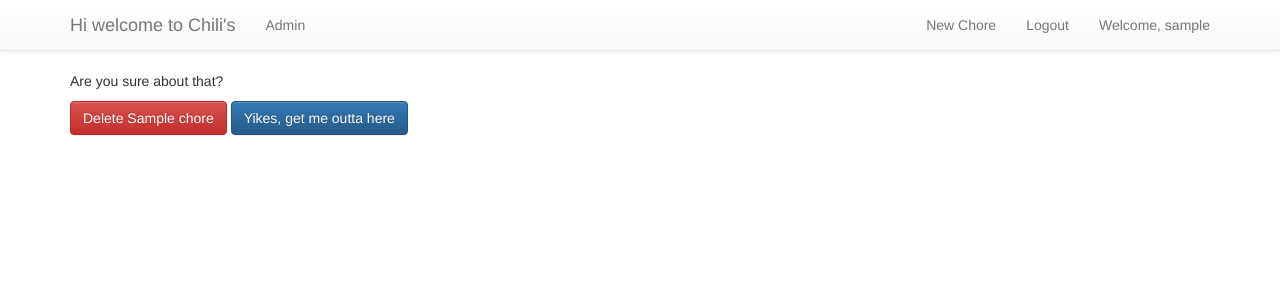
After one commit to malaika-chandler/django-chore-tracker, a Django app: page /chore/1/remove/ in a window 1280 px wide. The commit adds this page. Shown: the top 300 px of the page. Run offline with Django 3.2, Linux system fonts and the light colour scheme; a user stored in the database is signed in; tables that the repository leaves empty hold one stand-in row (values such as "Sample post"); some libraries are stand-ins or nearby versions.

Commit message:
Deletion template

```diff
--- /dev/null
+++ b/chores/templates/chores/chore_confirm_delete.html
@@ -0,0 +1,9 @@
+{% extends 'chores/chores_base.html' %}
+{% block chore_content %}
+<form method="post">
+    {% csrf_token %}
+    <p>Are you sure about that?</p>
+    <input type="submit" class="btn btn-danger" value="Delete {{ object }}">
+    <a class="btn btn-primary" href="{% url 'chores:chore_detail' pk=chore.pk %}">Yikes, get me outta here</a>
+</form>
+{% endblock %}
```
Also changed, not shown: chores/templates/chores/chore_list.html (+6 -2 lines).
